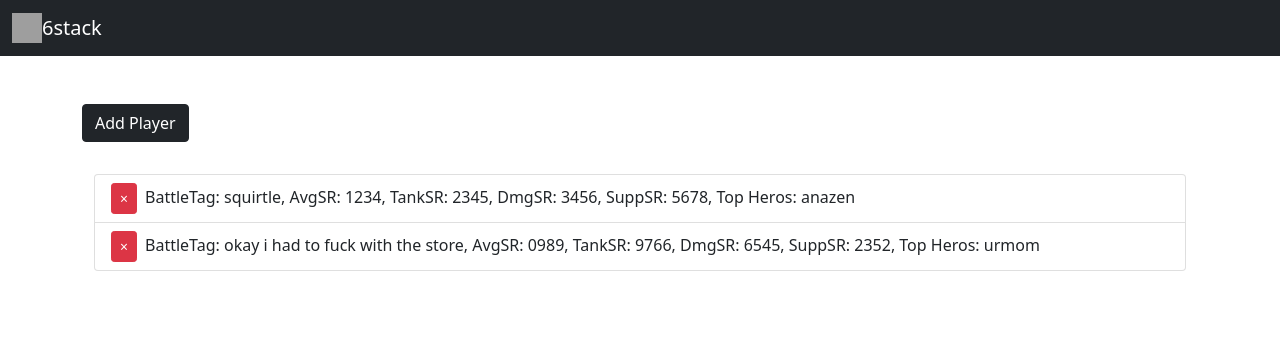
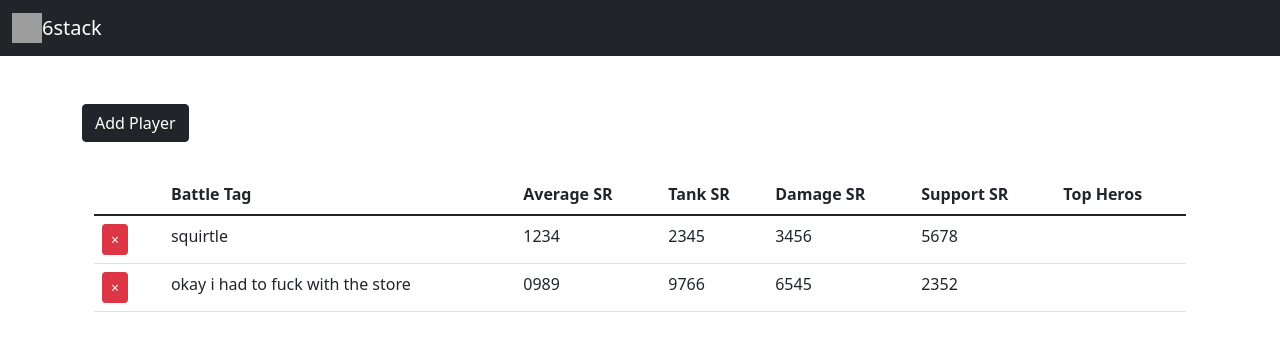
Before and after one commit to jbarlas/6stack, a React (Create React App) app in the folder client/: page / in a window 1280 px wide. Shown: the top 342 px of the page. Built offline with nearby package versions, Linux system fonts and the light colour scheme; grey boxes are pictures that could not be loaded.

Commit message:
i dont remember what i changed

```diff
--- a/client/src/components/PlayerModal.js
+++ b/client/src/components/PlayerModal.js
@@ -19,12 +19,6 @@ class PlayerModal extends Component {
         modal: false,
         loading: false,
         battleTag: '',
-        teamid: '',
-        avgsr: '',
-        tanksr: '',
-        dmgsr: '',
-        suppsr: '',
-        topHeros: []
     }
 
     toggle = () => {
@@ -43,34 +37,6 @@ class PlayerModal extends Component {
         this.setState({ battleTag: e.target.value });
     }
 
-    AddPlayerButton = () => {
-        return (
-            <Button
-                color='dark'
-                style={{marginTop: '2rem'}}
-                type='submit'
-                block>
-                Add Player
-            </Button>
-        )
-    }
-
-    LoadingButton = () => {
-        return (
-            <Button
-                color='dark'
-                style={{marginTop: '2rem'}}
-                block>
-                <Spinner
-                    as='span'
-                    size='sm'
-                    animation='border'
-                    role='status'
-                />
-                Adding Player...
-            </Button>
-        )
-    }
 
     getPlayer = async(player) => {
         let newPlayer = player;
@@ -129,13 +95,6 @@ class PlayerModal extends Component {
     }
 
     render() {
-        let formButton;
-        console.log(this.state.loading)
-        if (!this.state.loading) {
-            formButton = <this.AddPlayerButton/>
-        } else {
-            formButton = <this.LoadingButton/>
-        }
         return(
             <div>
                 <Button
@@ -161,7 +120,13 @@ class PlayerModal extends Component {
                                     placeholder='Add player to team'
                                     onChange={this.onChange}
                                 />
-                                {formButton}
+                                <Button
+                                    color='dark'
+                                    style={{marginTop: '2rem'}}
+                                    type='submit'
+                                    block>
+                                    Add Player
+                                </Button>
                             </FormGroup>
                         </Form>
                     </ModalBody>
--- a/client/src/components/TeamList.js
+++ b/client/src/components/TeamList.js
@@ -1,5 +1,5 @@
 import React, { Component } from 'react';
-import { Container, ListGroup, ListGroupItem, Button } from 'reactstrap';
+import { Container, ListGroup, ListGroupItem, Button, Table,  } from 'reactstrap';
 import { CSSTransition, TransitionGroup } from 'react-transition-group';
 import { connect } from 'react-redux';
 import { getPlayers, deletePlayer } from '../actions/playerActions'
@@ -20,9 +20,22 @@ class TeamList extends Component {
         const { players } = this.props.player;
         return (
             <Container>
-                <ListGroup>
+                <Table>
+                    <thead>
+                        <tr>
+                            <th></th>
+                            <th>Battle Tag</th>
+                            <th>Average SR</th>
+                            <th>Tank SR</th>
+                            <th>Damage SR</th>
+                            <th>Support SR</th>
+                            <th>Top Heros</th>
+                        </tr>
+                    </thead>
+                    <tbody>
                     {players.map(({ id, battleTag, teamid, avgsr, tanksr, dmgsr, suppsr, topHeros }) => (
-                        <ListGroupItem>
+                        <tr>
+                            <td>
                                 <Button
                                     className='remove-btn'
                                     color='danger'
@@ -31,15 +44,17 @@ class TeamList extends Component {
                                 >
                                     &times;
                                 </Button>
-                            BattleTag: { battleTag },
-                            AvgSR: { avgsr },
-                            TankSR: { tanksr },
-                            DmgSR: { dmgsr },
-                            SuppSR: { suppsr },
-                            Top Heros: { topHeros }
-                        </ListGroupItem>
+                            </td>
+                            <td>{ battleTag }</td>
+                            <td>{ avgsr }</td>
+                            <td>{ tanksr }</td>
+                            <td>{ dmgsr }</td>
+                            <td>{ suppsr }</td>
+                            <td>{ topHeros }</td>
+                        </tr>
                     ))}
-                </ListGroup>
+                    </tbody>
+                </Table>
             </Container>
         );
     }
--- a/client/src/reducers/playerReducer.js
+++ b/client/src/reducers/playerReducer.js
@@ -11,7 +11,7 @@ const initialState = {
             tanksr: "2345",
             dmgsr: "3456",
             suppsr: "5678",
-            topHeros: ["ana", "zen"]
+            topHeros: ""
         },
         {
             id : uuid(),
@@ -21,7 +21,7 @@ const initialState = {
             tanksr: "9766",
             dmgsr: "6545",
             suppsr: "2352",
-            topHeros: ["ur", "mom"]
+            topHeros: ""
         }
     ]
 }
--- a/client/src/store.js
+++ b/client/src/store.js
@@ -7,8 +7,11 @@ const initialState = {};
 const middleware = [thunk];
 
 const store = createStore(
-    rootReducer, /* preloadedState, */
-    window.__REDUX_DEVTOOLS_EXTENSION__ && window.__REDUX_DEVTOOLS_EXTENSION__()
+    rootReducer,
+    initialState,
+    compose(
+        applyMiddleware(...middleware)
+    )
 );
 
 export default store;
```
Lines whose indentation alone changed are shown as unchanged.
